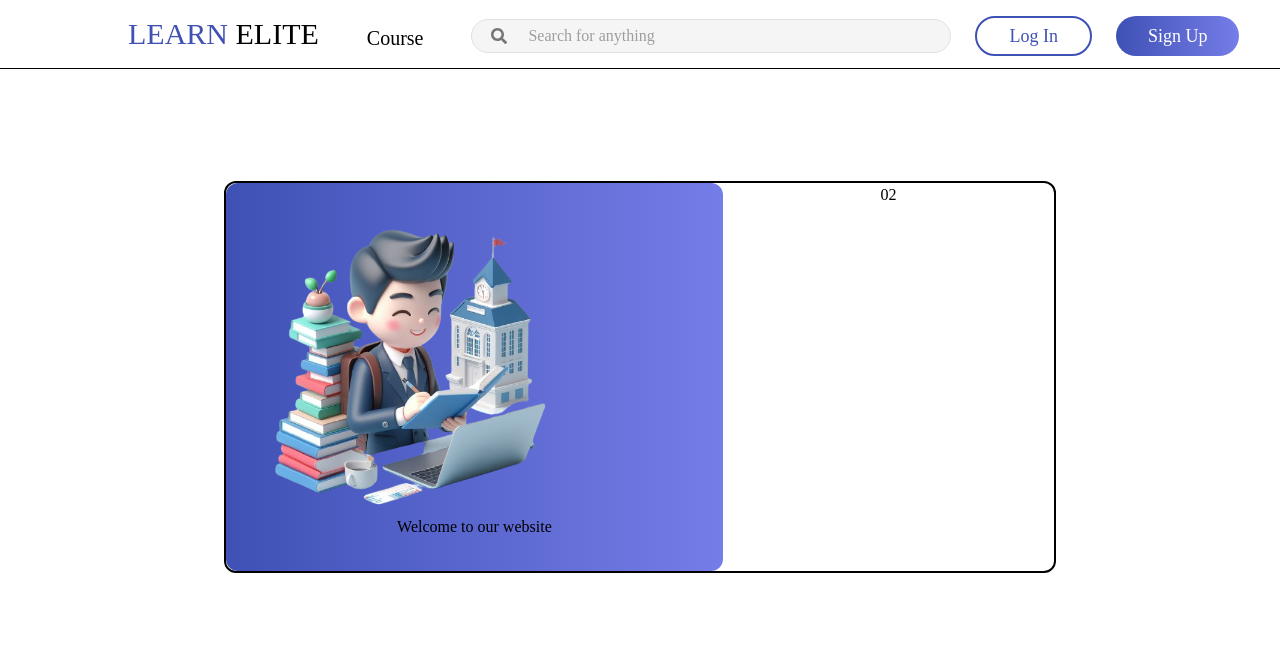
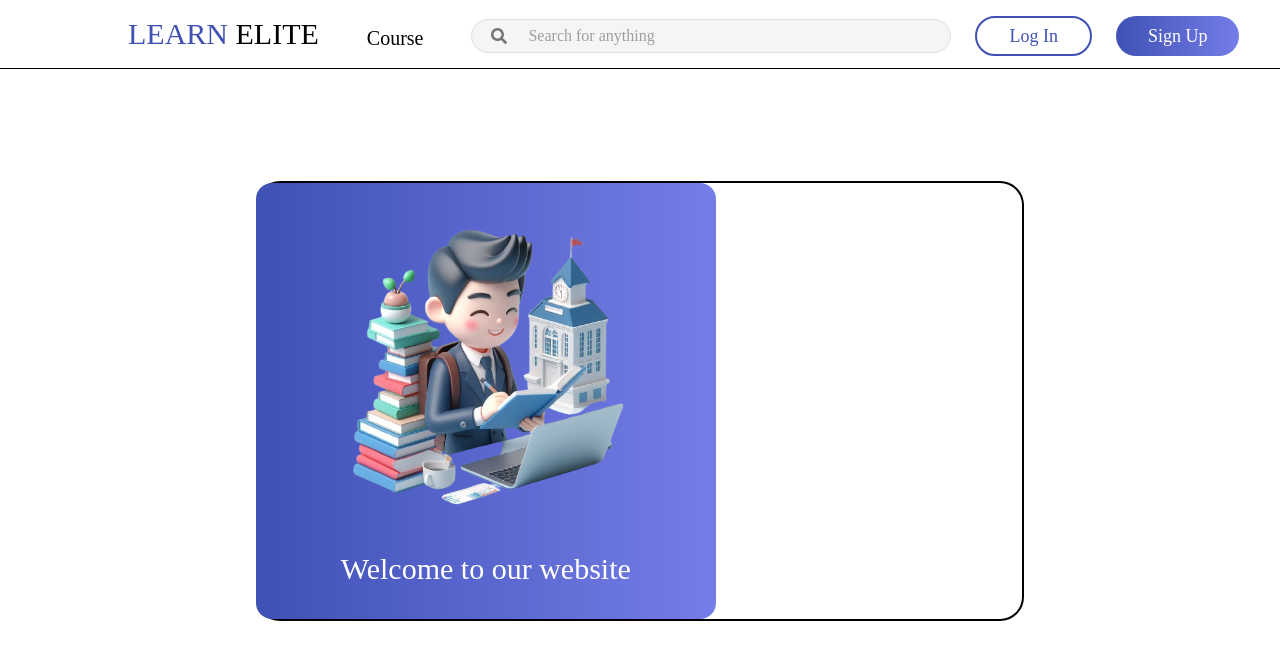
Before and after one commit to Jenesix/skku-webprogramming-Finalproject, a Next.js app: page /authentication in a window 1280 px wide. Shown: the top 660 px of the page. Built offline with nearby package versions, Linux system fonts and the light colour scheme.

Commit message:
Update authentication page
Decoration updates
- remove border-left
- increase border radius

```diff
--- a/app/authentication/page.js
+++ b/app/authentication/page.js
@@ -3,16 +3,14 @@ import businessman from "../../public/images/businessman.png";
 
 export default function Login() {
   return (
-    <div className="font-main text-center mx-56 my-28 border-2 rounded-xl border-black">
+    <div className="font-main text-center mx-64 my-28 border-2 rounded-3xl border-black border-l-0">
         <div className="grid grid-cols-5 grid-row-4 ">
-            <div className="col-span-3 row-span-4 flex flex-col bg-gradient-to-r from-main to-sub border-0 rounded-xl px-8 py-8 text-center">
+            <div className="col-span-3 row-span-4 flex flex-col bg-gradient-to-r from-main to-sub border-0 rounded-2xl px-8 py-8 place-items-center">
                 <Image src={businessman} width={300} height={300}/>
-                <p className>
+                <p className="text-3xl text-white">
+                    <br/>
                     Welcome to our website
                 </p>
-            </div>
-            <div className="col-span-2 row-span-4">
-                02
             </div>
 
 
```
